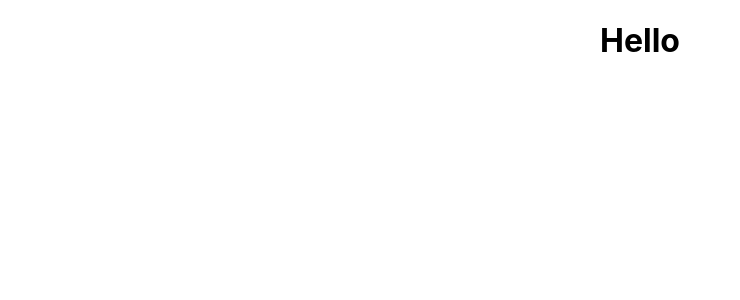
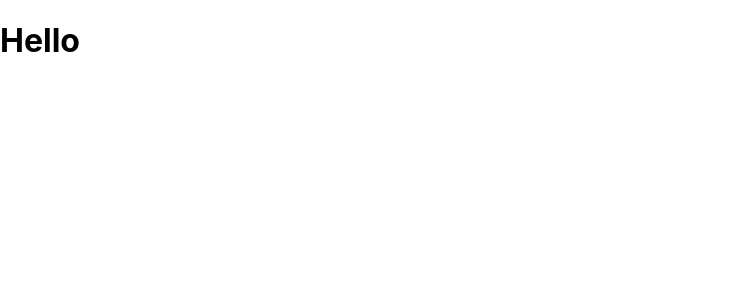
Before and after one commit to rhen92/spacestagram, a React (Create React App) app: page / in a window 1280 px wide. Shown: the top 300 px of the page, without its empty margins (0-740 px from the left). Built offline with nearby package versions, Linux system fonts and the light colour scheme.

Commit message:
Add api-calls.js file

```diff
--- a/src/components/App/App.js
+++ b/src/components/App/App.js
@@ -1,11 +1,19 @@
+import React, { Component } from 'react';
 import './App.css';
 
-function App() {
-  return (
-    <div className="App">
+class App extends Component {
+  constructor() {
+    super();
+
+  }
+
+  render() {
+    return (
+      <div>
       <h1>Hello</h1>
-    </div>
-  );
+      </div>
+    );
+  }
 }
 
 export default App;
```
Also changed, not shown: src/api-calls.js (added).
